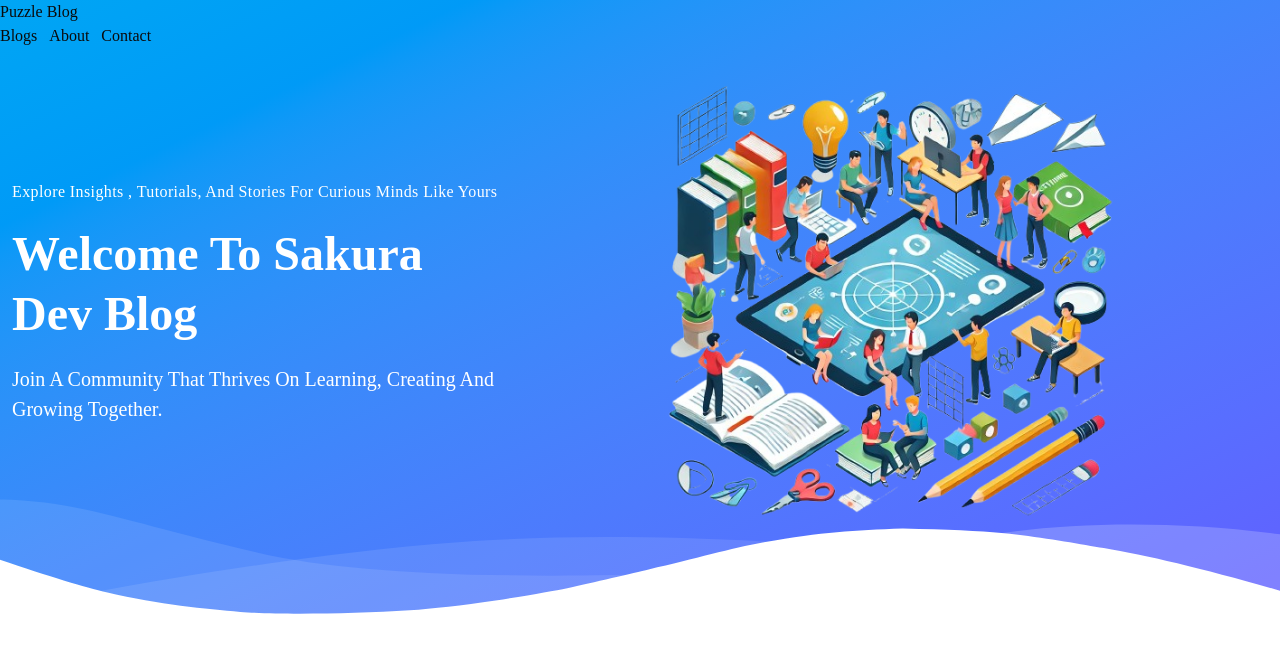
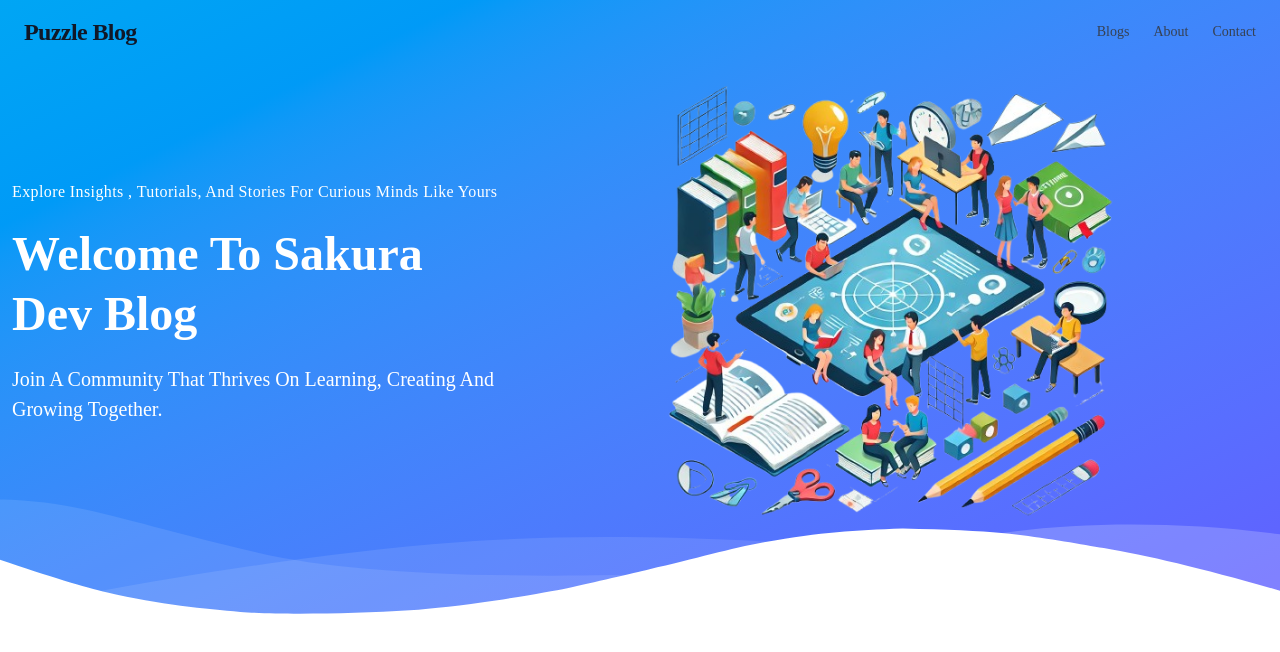
Before and after one commit to KyawZinThet77/Turborepo, a Next.js app in the folder apps/frontend/: page / in a window 1280 px wide. Shown: the top 652 px of the page. Built offline with nearby package versions, Linux system fonts and the light colour scheme.

Commit message:
nav bar working process

```diff
--- a/apps/frontend/app/layout.tsx
+++ b/apps/frontend/app/layout.tsx
@@ -1,8 +1,9 @@
 import type { Metadata } from "next";
 import { Geist, Geist_Mono } from "next/font/google";
 import "./globals.css";
-import LayoutHeader from "../components/ui/layout/Desktopheader";
-import DesktopNavbar from "../components/ui/desktop/navbar";
+
+import NavbarContainer from "@/components/ui/navbarContainer";
+import Navbar from "../components/ui/desktop/navbar";
 
 const geistSans = Geist({
   variable: "--font-geist-sans",
@@ -30,9 +31,9 @@ export default function RootLayout({
       className={`${geistSans.variable} ${geistMono.variable} h-full antialiased`}
     >
       <body className="min-h-full flex flex-col">
-       <LayoutHeader>
-        <DesktopNavbar/>
-       </LayoutHeader>
+       <NavbarContainer>
+            <Navbar />
+          </NavbarContainer>
         {children} </body>
     </html>
   );
--- a/apps/frontend/components/ui/desktop/navbar.tsx
+++ b/apps/frontend/components/ui/desktop/navbar.tsx
@@ -4,18 +4,29 @@ type Props = {};
 const Navbar = (props: Props) => {
   return (
     <>
-      <h1>Puzzle Blog</h1>
-      <div className="flex gap-3 ml-auto">
-        <Link href="/" className="">
+      <h1 className="text-2xl font-bold tracking-tight text-gray-900">
+  Puzzle Blog
+</h1>
 
+<div className="flex items-center gap-6 ml-auto text-sm font-medium">
+  <Link
+    href="/"
+    className="text-gray-700 hover:text-black transition-colors duration-200"
+  >
     Blogs
   </Link>
-        <Link href="#about" className="">
 
+  <Link
+    href="#about"
+    className="text-gray-700 hover:text-black transition-colors duration-200"
+  >
     About
   </Link>
-        <Link href="#contact" className="">
 
+  <Link
+    href="#contact"
+    className="text-gray-700 hover:text-black transition-colors duration-200"
+  >
     Contact
   </Link>
 </div>
--- a/apps/frontend/components/ui/layout/Desktopheader.tsx
+++ b/apps/frontend/components/ui/layout/Desktopheader.tsx
@@ -21,10 +21,10 @@ const navbar = (props: PropsWithChildren) => {
 
   return (
     <nav className={cn(
-        "w-full h-16 fixed top-0 left-0 z-50 transition-all duration-300",
+        " hidden md:block w-full h-16 fixed top-0 left-0 z-50 transition-all duration-300",
         isScrollDown ? "bg-white/80 backdrop-blur-sm shadow-md" : "bg-transparent"
     )}>
-      <div> {props.children} </div>
+      <div className="max-w-7xl mx-auto h-full px-6 flex items-center"> {props.children} </div>
     </nav>
 
   );
--- a/apps/frontend/components/ui/layout/Mobileheader.tsx
+++ b/apps/frontend/components/ui/layout/Mobileheader.tsx
@@ -1,17 +1,19 @@
-"use client"
-import { cn } from "@/lib/utils";
-import { PropsWithChildren, useEffect, useState } from "react";
+import { PropsWithChildren } from "react";
+import SideBar from "./sidebar";
+import { Bars3Icon } from "@heroicons/react/16/solid";
 
-
-const navbar = (props: PropsWithChildren) => {
-
-
+type Props = PropsWithChildren;
+const MobileNavbar = (props: Props) => {
   return (
-    <nav
-    >
-        sdfsdf
-    </nav>
-
+    <div className="md:hidden">
+      <SideBar
+        triggerIcon={<Bars3Icon className="w-4" />}
+        triggerClassName="absolute top-2 left-2"
+      >
+        {props.children}
+      </SideBar>
+    </div>
   );
 };
-export default navbar;
+
+export default MobileNavbar;
--- a/apps/frontend/components/ui/layout/sidebar.tsx
+++ b/apps/frontend/components/ui/layout/sidebar.tsx
@@ -1,7 +1,34 @@
-import { PropsWithChildren } from "react";
+import { cn } from "@/lib/utils";
+import { PropsWithChildren, ReactNode, useRef, useState } from "react";
+import { useOnClickOutside } from "usehooks-ts";
 
+type Props = PropsWithChildren<{
+  triggerIcon?: ReactNode;
+  triggerClassName?: string;
+}>;
+const Sidebar = (props: Props) => {
+  const [show, setShow] = useState(false);
+  const ref = useRef<HTMLDivElement | null>(null);
 
-const sidebar = (props : PropsWithChildren) => {
-        return (<></>);
-}
-export default sidebar;
+useOnClickOutside(ref as React.RefObject<HTMLElement>, () => {
+  setShow(false);
+});
+  return (
+    <>
+      <button className={props.triggerClassName} onClick={() => setShow(!show)}>
+        {props.triggerIcon}
+      </button>
+      <div
+        ref={ref}
+        className={cn(
+          "w-60 absolute top-0 z-10 duration-300 transition-all bg-white rounded-r-md min-h-screen",
+          { "-left-full ": !show, "left-0": show },
+        )}
+      >
+        {" "}
+        {props.children}
+      </div>
+    </>
+  );
+};
+export default Sidebar;
--- /dev/null
+++ b/apps/frontend/components/ui/mobile/navbar.tsx
@@ -0,0 +1,21 @@
+"use client"
+import { cn } from "@/lib/utils";
+import { Bars3Icon } from "@heroicons/react/16/solid";
+import { PropsWithChildren, useEffect, useState } from "react";
+import SideBar from "../layout/sidebar";
+
+
+const navbar = (props: PropsWithChildren) => {
+
+
+  return (
+<div className="md:hidden">
+
+  <SideBar triggerIcon={<Bars3Icon />}  triggerClassName="absolute top-2 left-2">
+    {props.children}
+  </SideBar>
+</div>
+
+  );
+};
+export default navbar;
--- /dev/null
+++ b/apps/frontend/components/ui/navbarContainer.tsx
@@ -0,0 +1,15 @@
+import { PropsWithChildren } from "react";
+import DesktopHeader from "./layout/Desktopheader";
+import MobileHeader from "./layout/Mobileheader";
+
+type Props = PropsWithChildren;
+const NavbarContainer = (props: Props) => {
+  return (
+    <div className="relative">
+      <DesktopHeader>{props.children}</DesktopHeader>
+      <MobileHeader>{props.children}</MobileHeader>
+    </div>
+  );
+};
+
+export default NavbarContainer;
--- a/apps/frontend/package.json
+++ b/apps/frontend/package.json
@@ -9,6 +9,7 @@
     "lint": "eslint"
   },
   "dependencies": {
+    "@heroicons/react": "^2.2.0",
     "class-variance-authority": "^0.7.1",
     "clsx": "^2.1.1",
     "lucide-react": "^1.16.0",
@@ -18,7 +19,8 @@
     "react-dom": "19.2.4",
     "shadcn": "^4.7.0",
     "tailwind-merge": "^3.6.0",
-    "tw-animate-css": "^1.4.0"
+    "tw-animate-css": "^1.4.0",
+    "usehooks-ts": "^3.1.1"
   },
   "devDependencies": {
     "@tailwindcss/postcss": "^4",
```
Also changed, not shown: apps/frontend/components/ui/mobile/navbar.jsx (deleted), 1 other file (tests, documents, lock files or other folders). Lines whose indentation alone changed are shown as unchanged.
